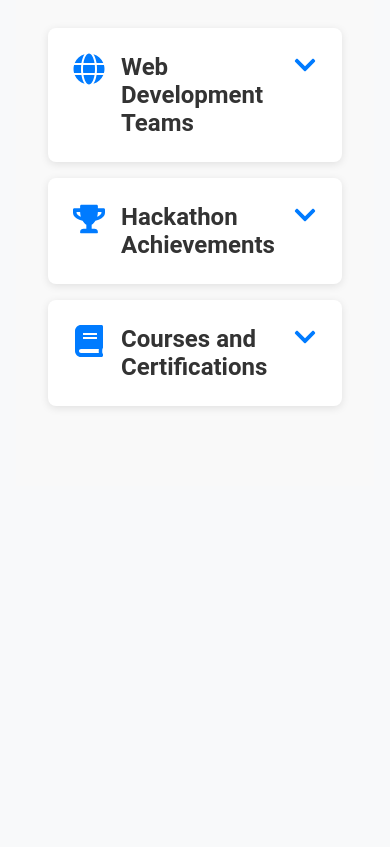
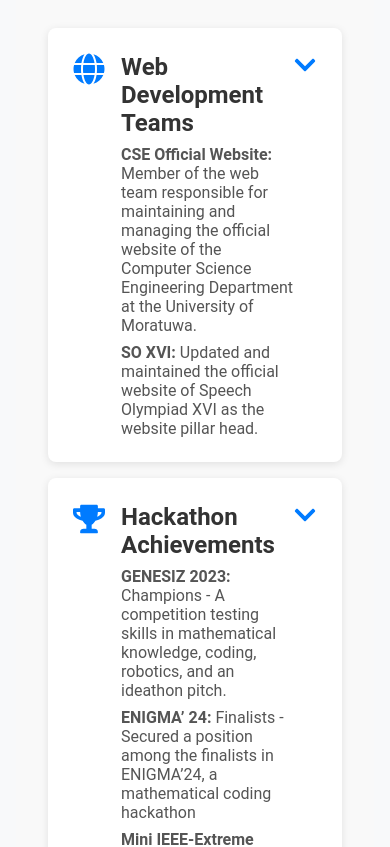
Before and after one commit to SaviNimz/MyPortfolio, a React (Vite) app: page / in a window 390 px wide. Shown: the part 4040-4887 px from the top of the page. Before the commit the page ends 4526 px from the top, so only its background shows below. Built offline with nearby package versions, Linux system fonts and the light colour scheme.

Commit message:
mobile mode allignment fix #2

```diff
--- a/src/components/experience.jsx
+++ b/src/components/experience.jsx
@@ -22,11 +22,6 @@
   margin: 0;
   max-width: 800px;
   margin: 0 auto;
-
-  @media (max-width: 768px) {
-    padding: 0;
-    margin: 0;
-  }
 `;
 
 const ListItem = styled.li`
@@ -74,7 +69,7 @@
 
 const DropdownContent = styled.div`
   max-height: ${({ isActive }) => (isActive ? '500px' : '0')};
-  overflow: hidden;
+  overflow-y: ${({ isActive }) => (isActive ? 'auto' : 'hidden')};
   transition: max-height 0.3s ease;
   padding-left: 1.5rem;
   position: relative;
@@ -94,6 +89,8 @@
 
   @media (max-width: 768px) {
     padding-left: 0;
+    max-height: 300px;  // Adjust based on your layout and needs
+    overflow-y: auto;
 
     p::before {
       content: none;
```
